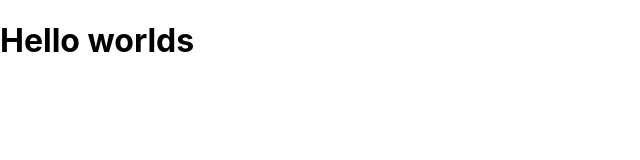
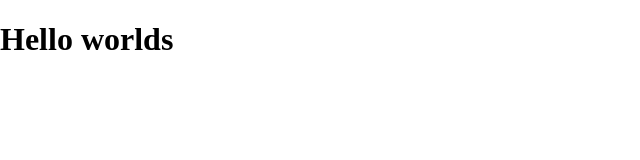
Before and after one commit to feliciavonbraun/rainbow-land, a React (Create React App) app: page / in a window 1280 px wide. Shown: the top 160 px of the page, without its empty margins (0-640 px from the left). Built offline with nearby package versions, Linux system fonts and the light colour scheme.

Commit message:
added tivoli-font

```diff
--- a/src/index.css
+++ b/src/index.css
@@ -1,13 +1,9 @@
+@font-face {
+  font-family: tivoli;
+  src: url('./assets/tivolifont.ttf');
+}
+
 body {
   margin: 0;
-  font-family: -apple-system, BlinkMacSystemFont, 'Segoe UI', 'Roboto', 'Oxygen',
-    'Ubuntu', 'Cantarell', 'Fira Sans', 'Droid Sans', 'Helvetica Neue',
-    sans-serif;
-  -webkit-font-smoothing: antialiased;
-  -moz-osx-font-smoothing: grayscale;
+  box-sizing: border-box;
 }
-
-code {
-  font-family: source-code-pro, Menlo, Monaco, Consolas, 'Courier New',
-    monospace;
-}
```
Also changed, not shown: src/assets/tivolifont.ttf (added).
